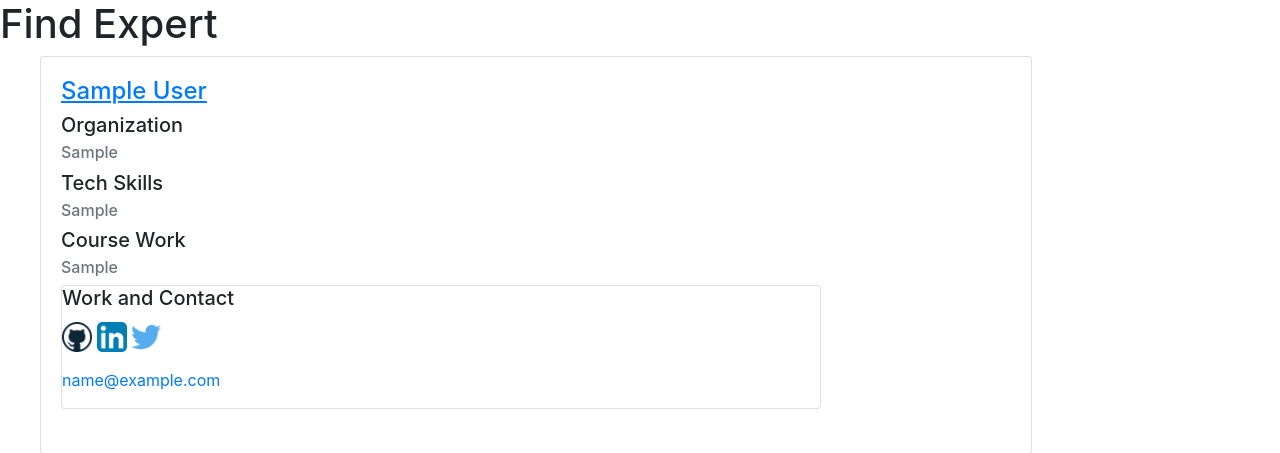
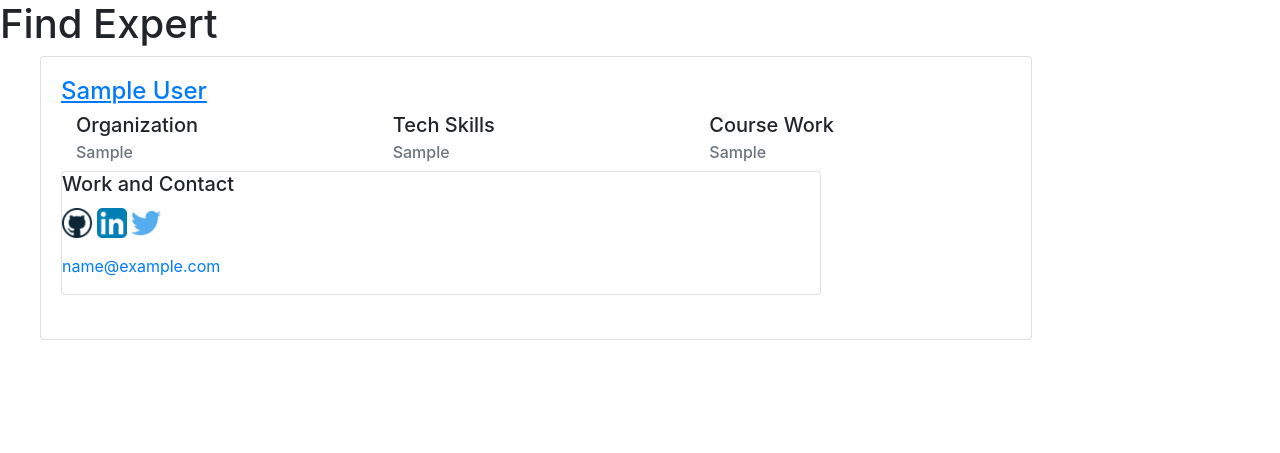
Before and after one commit to sorgek/AlchemyExpertFinder, a Django app: template expertFinder/templates/search_results.html in a window 1280 px wide. Shown: the part 57-510 px from the top of the page. Run offline with Django 3.2, Linux system fonts and the light colour scheme; the template is opened without the code that fills it: values that come from a table or form of the project are taken from there, others are empty; tables that the repository leaves empty hold one stand-in row (values such as "Sample post"); some libraries are stand-ins or nearby versions.

Commit message:
Puts courses, skills, and org in columns on the search results page

```diff
--- a/expertFinder/templates/search_results.html
+++ b/expertFinder/templates/search_results.html
@@ -19,12 +19,22 @@ Search Results
                    <a href={% url 'expertFinder:display_expert' expert.id %}>
                        <h4><u>{{ expert.firstName}} {{ expert.lastName }}</u></h4>
                    </a>
+                    <div class="container">
+                        <div class="row">
+                            <div class="col-sm-4">
                                 <h5 class="card-title">Organization</h5>
                                 <h6 class="card-subtitle mb-2 text-muted">{{ expert.organization }}</h6>
+                            </div>
+                            <div class="col-sm-4">
                                 <h5 class="card-title">Tech Skills</h5>
                                 <h6 class="card-subtitle mb-2 text-muted">{{ expert.techSkills }}</h6>
+                            </div>
+                            <div class="col-sm-4">
                                 <h5 class="card-title">Course Work</h5>
                                 <h6 class="card-subtitle mb-2 text-muted">{{ expert.courseWork }}</h6>
+                            </div>
+                        </div>
+                    </div>
                         <div class="card" style="width: 80%">
                             <h5 class="card-title">Work and Contact</h5>
                             <p class="card-text">
```
Lines whose indentation alone changed are shown as unchanged.
